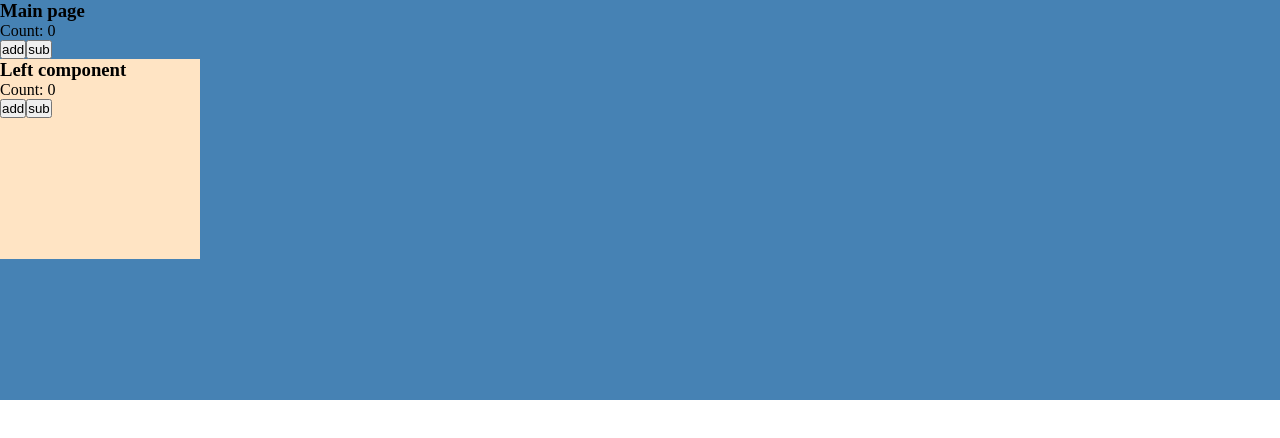
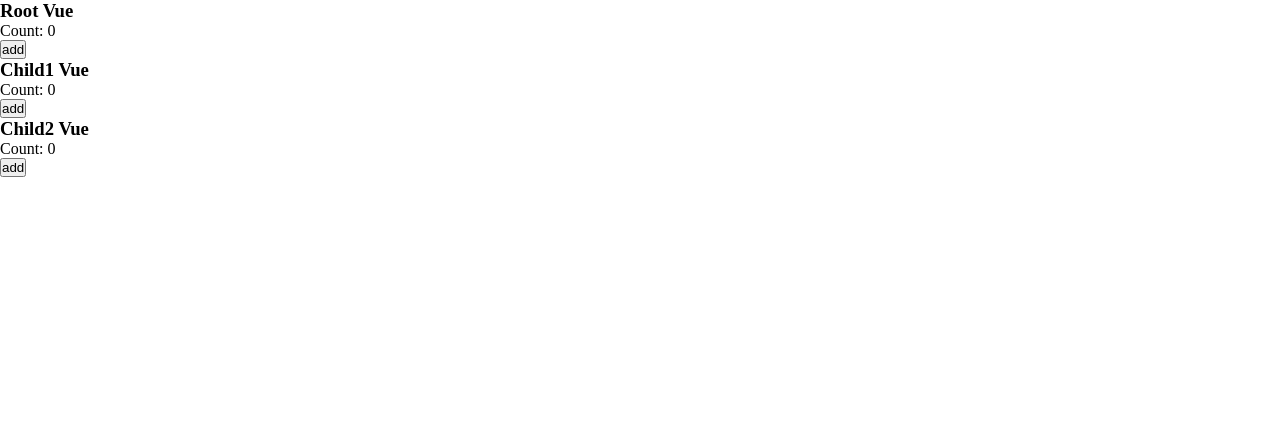
Before and after one commit to CooCoders/Co-Learning, a Vue app in the folder Vite+Vue3/vvue-demo1/: page / in a window 1280 px wide. Shown: the top 438 px of the page. Built offline with nearby package versions, Linux system fonts and the light colour scheme.

Commit message:
review pinia

```diff
--- a/Vite+Vue3/vvue-demo1/src/App.vue
+++ b/Vite+Vue3/vvue-demo1/src/App.vue
@@ -20,6 +20,7 @@ import HooksVue from './components/composition-functions/Hooks.vue'
 import CDemoVue from './components/customize-directives/CDemo.vue'
 import RDemoVue from './components/routers/RDemo.vue'
 import MainVue from './components/pinia/Main.vue'
+import PRootVue from './components/review/PRoot.vue'
 </script>
 
 <template>
@@ -41,7 +42,8 @@ import MainVue from './components/pinia/Main.vue'
     <!-- <HooksVue></HooksVue> -->
     <!-- <CDemoVue></CDemoVue> -->
     <!-- <RDemoVue></RDemoVue> -->
-    <MainVue></MainVue>
+    <!-- <MainVue></MainVue> -->
+    <PRootVue></PRootVue>
   </div>
 </template>
 
--- /dev/null
+++ b/Vite+Vue3/vvue-demo1/src/components/review/PCh1.vue
@@ -0,0 +1,15 @@
+<template>
+  <div>
+    <h3>Child1 Vue</h3>
+    <p>Count: {{ storage.count }}</p>
+    <button @click="storage.add()">add</button>
+  </div>
+</template>
+
+<script setup>
+import { ref, reactive } from 'vue'
+import useCountStore from './stroe'
+
+const storage = useCountStore()
+</script>
+<style scoped></style>
--- /dev/null
+++ b/Vite+Vue3/vvue-demo1/src/components/review/PCh2.vue
@@ -0,0 +1,16 @@
+<!-- child 2 vue -->
+<template>
+  <div>
+    <h3>Child2 Vue</h3>
+    <p>Count: {{ storage.count }}</p>
+    <button @click="storage.add()">add</button>
+  </div>
+</template>
+
+<script setup>
+import { ref, reactive } from 'vue'
+import useCountStore from './stroe'
+
+const storage = useCountStore()
+</script>
+<style scoped></style>
--- /dev/null
+++ b/Vite+Vue3/vvue-demo1/src/components/review/PRoot.vue
@@ -0,0 +1,20 @@
+<!-- pinia test root -->
+<template>
+  <div>
+    <h3>Root Vue</h3>
+    <p>Count: {{ storage.count }}</p>
+    <button @click="storage.add()">add</button>
+    <PCh1Vue></PCh1Vue>
+    <PCh2Vue></PCh2Vue>
+  </div>
+</template>
+
+<script setup>
+import { ref, reactive } from 'vue'
+import useCountStore from './stroe.js'
+import PCh1Vue from './PCh1.vue'
+import PCh2Vue from './PCh2.vue'
+
+const storage = useCountStore()
+</script>
+<style scoped></style>
--- /dev/null
+++ b/Vite+Vue3/vvue-demo1/src/components/review/stroe.js
@@ -0,0 +1,19 @@
+import { defineStore } from 'pinia'
+
+const useCountStore = defineStore('countStore', {
+  state: () => {
+    return {
+      count: 0
+    }
+  },
+  actions: {
+    add() {
+      this.count++
+    },
+    sub() {
+      this.count--
+    }
+  }
+})
+
+export default useCountStore
```
